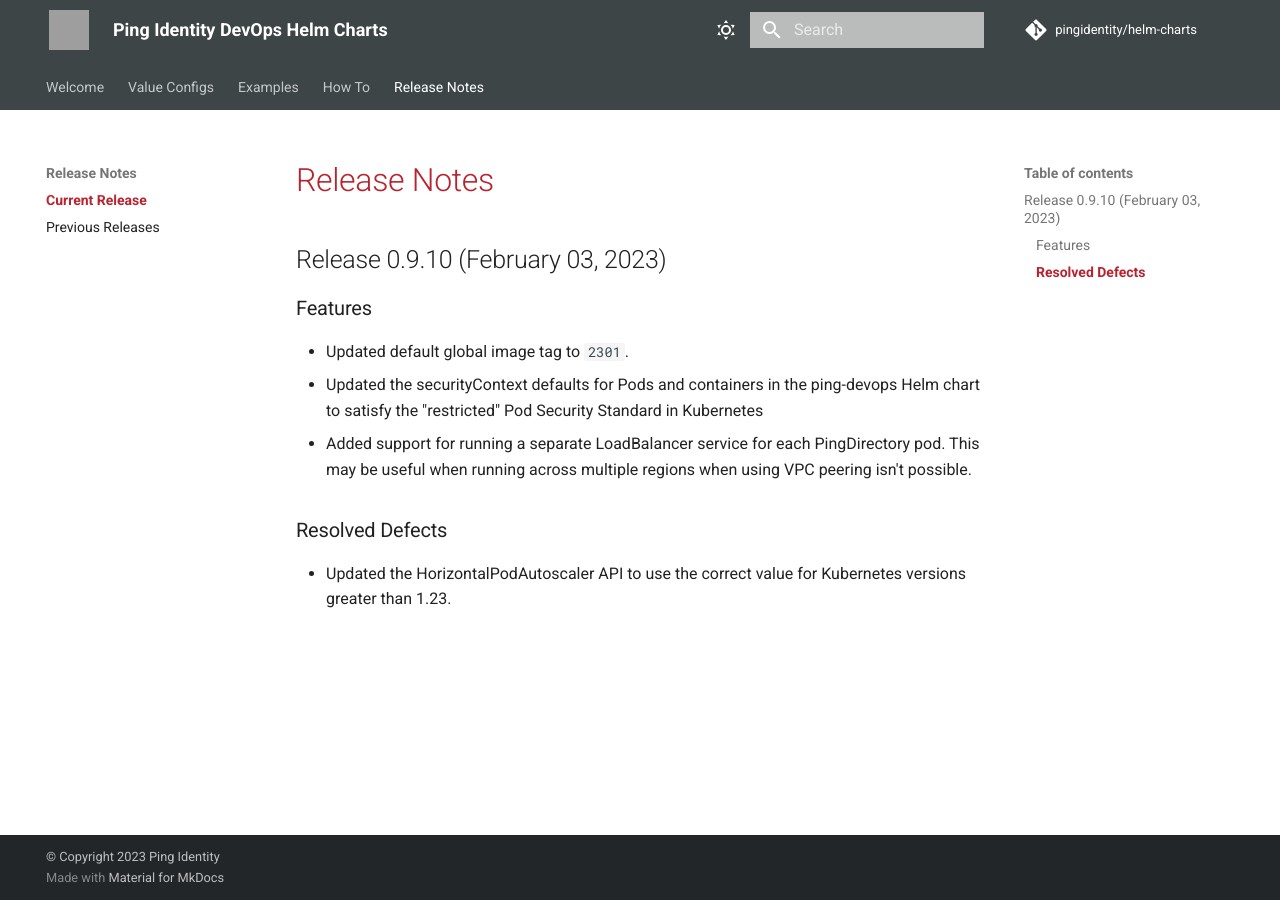
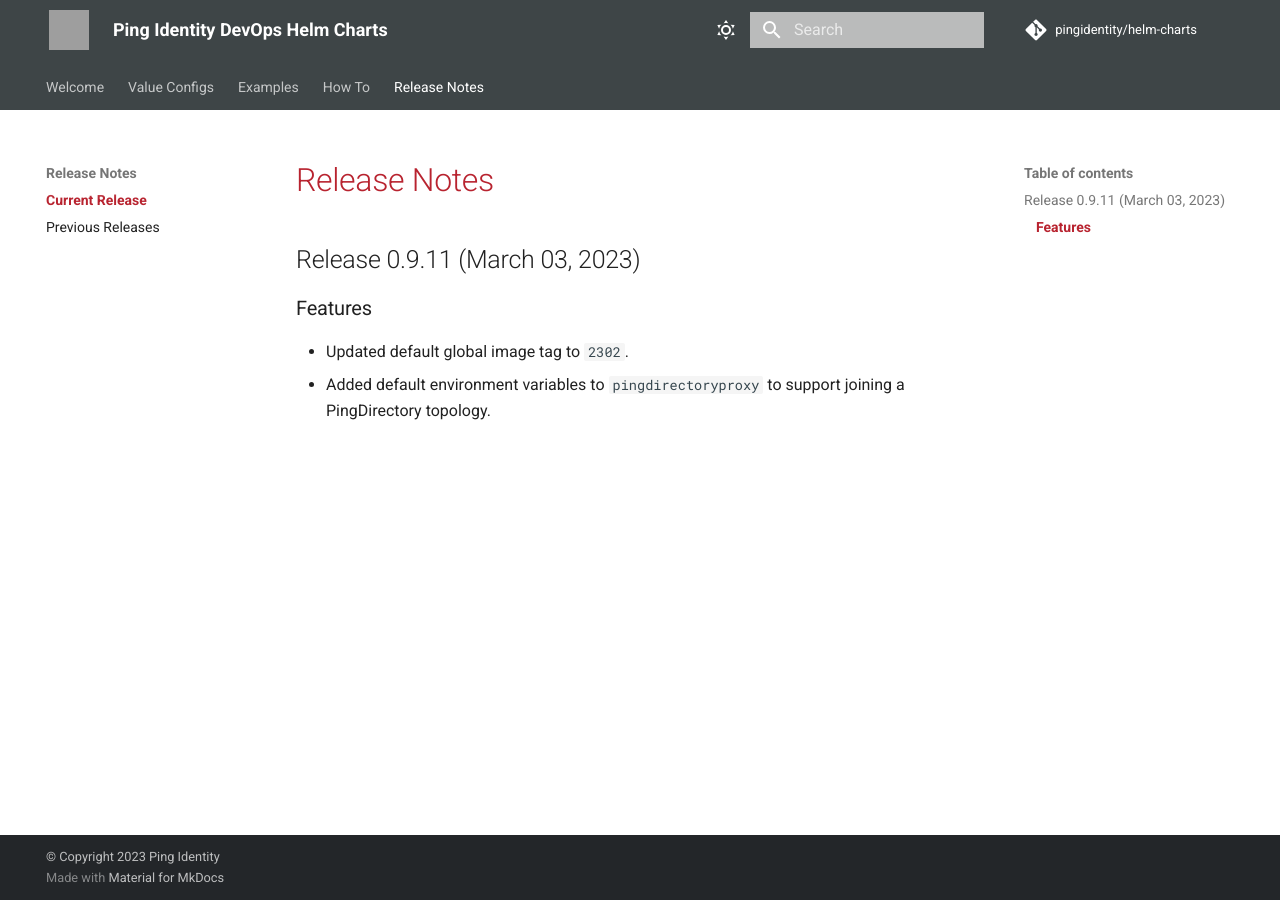
Before and after one commit to pingidentity/helm-charts, an MkDocs documentation site: the page built from docs/release-notes/currentRelease.md, in a window 1280 px wide. Built offline with MkDocs 1.6.1 and Material for MkDocs 9.7.7, drawn with Linux system fonts in a browser that asks for light colours; comment, search, counter and statistics services are not loaded; grey boxes are pictures that could not be loaded.

Commit message:
Release 0.9.11

```diff
--- a/docs/release-notes/currentRelease.md
+++ b/docs/release-notes/currentRelease.md
@@ -1,9 +1,5 @@
 # Release Notes
-## Release 0.9.10 (February 03, 2023)
+## Release 0.9.11 (March 03, 2023)
 ### Features ###
-  - Updated default global image tag to `2301`.
-  - Updated the securityContext defaults for Pods and containers in the ping-devops Helm chart to satisfy the "restricted" Pod Security Standard in Kubernetes
-  - Added support for running a separate LoadBalancer service for each PingDirectory pod. This may be useful when running across multiple regions when using VPC peering isn't possible.
-
-### Resolved Defects
-  - Updated the HorizontalPodAutoscaler API to use the correct value for Kubernetes versions greater than 1.23.
+  - Updated default global image tag to `2302`.
+  - Added default environment variables to `pingdirectoryproxy` to support joining a PingDirectory topology.
```
Also changed, not shown: docs/config/supported-values.md (+1 -1 lines), docs/index.yaml (+13 -1 lines), docs/release-notes/previousReleases.md (+9 -0 lines), 2 other files.
